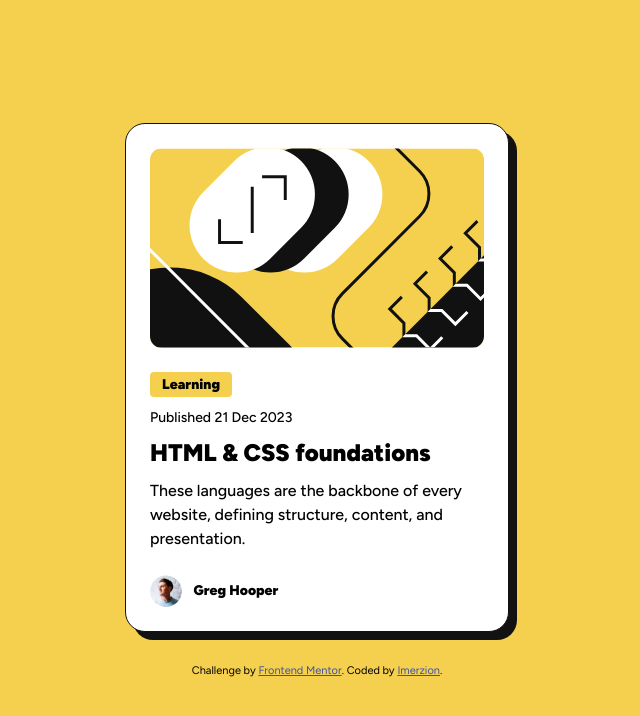
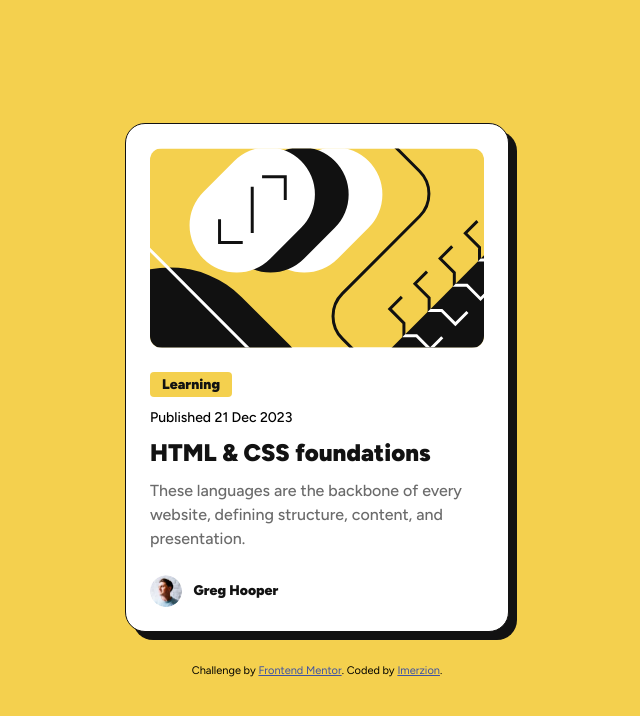
Before and after one commit to Imerzion/Blog-Preview-Card, a plain HTML site: page index.html in a window 1280 px wide. Shown: the whole page, without its empty margins (323-963 px from the left). Drawn offline with Linux system fonts and the light colour scheme.

Commit message:
style: updated font colour and added hover-state

```diff
--- a/style/style.css
+++ b/style/style.css
@@ -79,6 +79,7 @@ body {
 }
 
 .card-badge {
+  color: var(--gray-950);
   font-size: 0.875rem;
   font-weight: 900;
   letter-spacing: 0;
@@ -94,12 +95,19 @@ body {
 }
 
 .card-title {
+  color: var(--gray-950);
   font-size: 1.5rem;
   font-weight: 900;
   letter-spacing: 0;
 }
 
+.card-title:hover {
+  color: var(--yellow);
+  cursor: pointer;
+}
+
 .card-description {
+  color: var(--gray-500);
   font-size: 1rem;
   font-weight: 500;
   line-height: 150%;
@@ -120,6 +128,7 @@ body {
 }
 
 .card-author {
+  color: var(--gray-950);
   font-size: 0.875rem;
   font-weight: 900;
   letter-spacing: 0;
```
Also changed, not shown: 1 other file.
